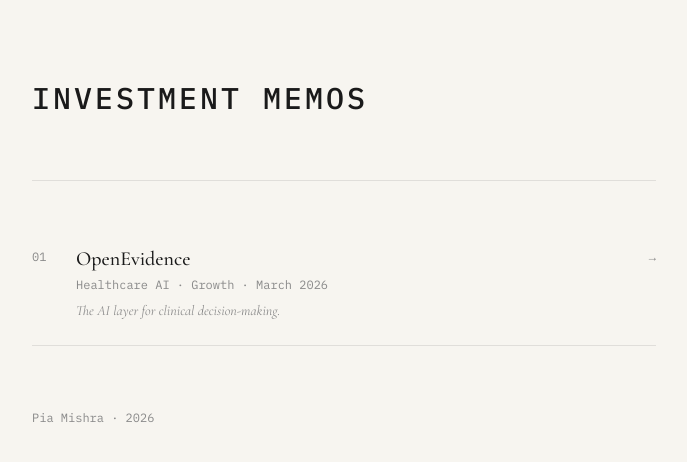
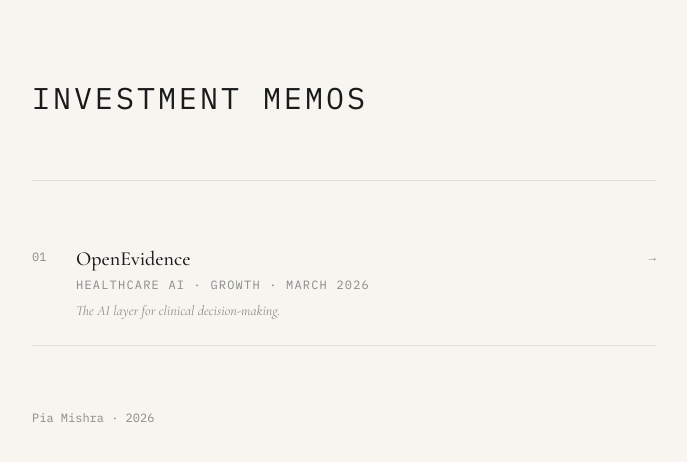
Before and after one commit to piamishra93/memos, a Next.js app: page / in a window 1280 px wide. Shown: the top 462 px of the page, without its empty margins (296-983 px from the left). Built offline with nearby package versions, Linux system fonts and the light colour scheme.

Commit message:
lighter heading weight, consistent mono casing on landing page

```diff
--- a/app/page.tsx
+++ b/app/page.tsx
@@ -6,7 +6,7 @@
     <main className="max-w-2xl mx-auto px-6 py-20">
       {/* Header */}
       <div className="mb-16">
-        <h1 className="font-mono text-3xl font-medium tracking-widest uppercase">
+        <h1 className="font-mono text-3xl font-normal tracking-widest uppercase">
           Investment Memos
         </h1>
       </div>
@@ -30,7 +30,7 @@
                   <h2 className="font-serif text-xl font-medium group-hover:underline underline-offset-2">
                     {memo.company}
                   </h2>
-                  <p className="font-mono text-xs text-muted mt-1">
+                  <p className="font-mono text-xs text-muted tracking-widest uppercase mt-1">
                     {memo.sector} · {memo.stage} · {memo.date}
                   </p>
                   <p className="font-serif text-sm text-muted italic mt-2">
```
